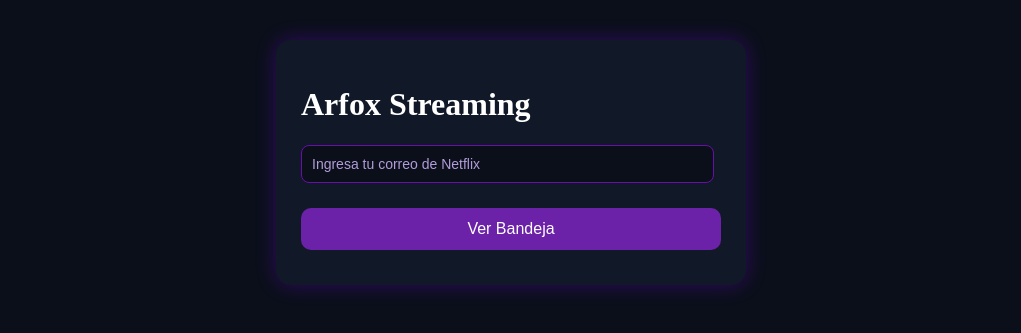
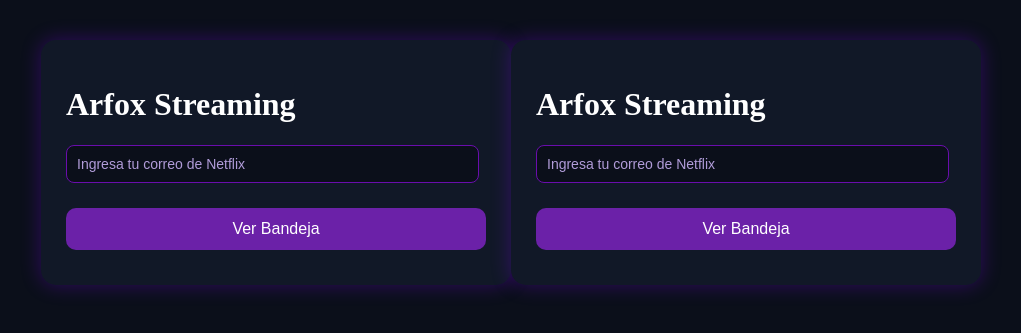
Before and after one commit to Alexia1103/arfox-bot, a Flask app: page / in a window 1280 px wide. Shown: the top 333 px of the page, without its empty margins (129-1150 px from the left). Run offline with Flask 2, Linux system fonts and the light colour scheme.

Commit message:
ajustes finales 1755

```diff
--- a/gmail_service.py
+++ b/gmail_service.py
@@ -1,5 +1,8 @@
+import os
 import os.path
 import base64
+import json              # <-- IMPORTAR JSON
+import re
 from datetime import datetime
 from google.auth.transport.requests import Request
 from google.oauth2.credentials import Credentials
@@ -10,12 +13,13 @@ SCOPES = ["https://www.googleapis.com/auth/gmail.readonly"]
 
 def obtener_servicio_gmail():
     creds = None
+
     # Cargar token desde variable de entorno
     token_json = os.environ.get("GMAIL_TOKEN_JSON")
     if token_json:
         creds = Credentials.from_authorized_user_info(json.loads(token_json), SCOPES)
 
-    # Cargar credenciales desde variable de entorno si no hay token
+    # Si no hay token válido, usar credenciales de entorno
     if not creds or not creds.valid:
         creds_env = os.environ.get("GMAIL_CREDENTIALS_JSON")
         if creds_env:
@@ -24,19 +28,23 @@ def obtener_servicio_gmail():
             )
             creds = flow.run_local_server(port=0)
 
-        # Si refresca, se puede guardar de nuevo (opcional)
+        # Opcional: guardar token para uso futuro
         if creds and creds.valid:
             token_data = creds.to_json()
-            # En local podrías guardar a un archivo si quieres
-            # with open("token.json","w") as f: f.write(token_data)
+            # Solo local; en Render no es necesario
+            # with open("token.json", "w") as f:
+            #     f.write(token_data)
 
     service = build("gmail", "v1", credentials=creds)
     return service
 
 def obtener_correos_netflix(destinatario):
+    """
+    Obtiene todos los correos de Netflix enviados al correo 'destinatario' del día de hoy,
+    manteniendo el HTML completo.
+    """
     service = obtener_servicio_gmail()
     hoy = datetime.now().strftime("%Y/%m/%d")
-    # Filtramos por correos de Netflix enviados a 'destinatario'
     query = f"from:@netflix.com to:{destinatario} after:{hoy}"
 
     resultados = service.users().messages().list(
@@ -60,7 +68,7 @@ def obtener_correos_netflix(destinatario):
         subject = next((h["value"] for h in headers if h["name"]=="Subject"), "")
         from_email = next((h["value"] for h in headers if h["name"]=="From"), "")
 
-        # Obtenemos el cuerpo en HTML si existe
+        # Cuerpo HTML
         cuerpo = ""
         if "parts" in payload:
             for part in payload["parts"]:
@@ -70,7 +78,6 @@ def obtener_correos_netflix(destinatario):
             cuerpo = base64.urlsafe_b64decode(payload.get("body", {}).get("data", b"")).decode("utf-8")
 
         # Extraemos código de 6 dígitos si aparece
-        import re
         match = re.search(r"\b\d{6}\b", cuerpo)
         codigo = match.group(0) if match else None
 
--- a/templates/index.html
+++ b/templates/index.html
@@ -16,3 +16,21 @@
   </div>
 </body>
 </html>
+<!DOCTYPE html>
+<html lang="es">
+<head>
+  <meta charset="UTF-8">
+  <meta name="viewport" content="width=device-width, initial-scale=1.0">
+  <title>Arfox Streaming</title>
+  <link rel="stylesheet" href="/static/styles.css">
+</head>
+<body class="fondo-oscuro">
+  <div class="app-container card">
+    <h1>Arfox Streaming</h1>
+    <form action="/inbox" method="post">
+      <input type="email" name="correo" placeholder="Ingresa tu correo de Netflix" required class="input-text">
+      <button type="submit" class="btn-primary">Ver Bandeja</button>
+    </form>
+  </div>
+</body>
+</html>
```
